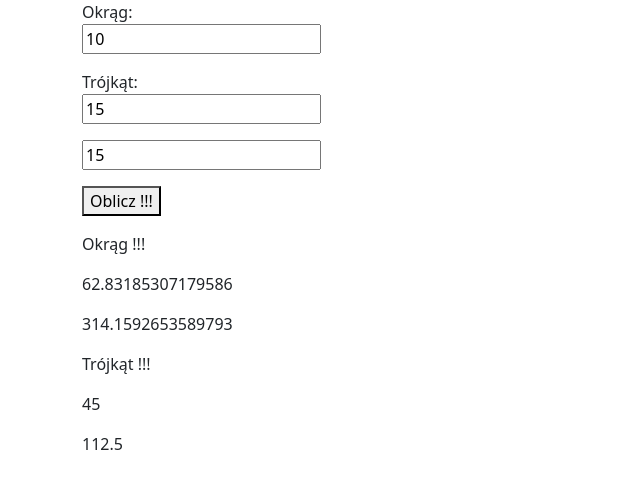
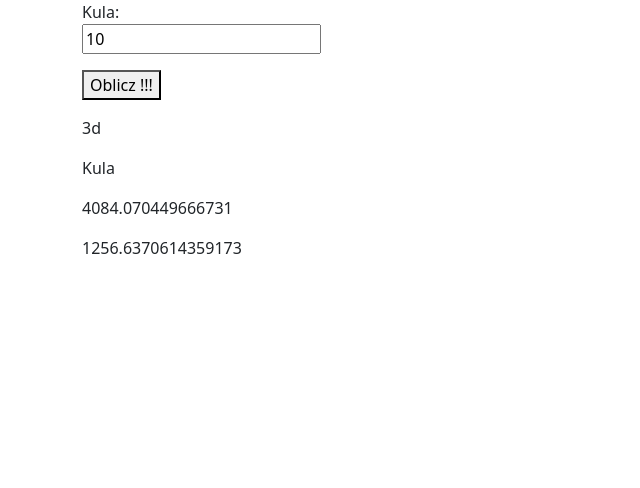
Before and after one commit to Michal-Radomski/Udemy_JS_and_TS_Courses, a website with bundled scripts: page 04 JS OOP/src/index.html in a window 1280 px wide. Both pictures are taken after a click on the button "Oblicz !!!". Shown: the whole page, without its empty margins (0-640 px from the left). Built offline with nearby package versions, Linux system fonts and the light colour scheme; files whose address does not match are found by name.

Commit message:
JS OOP - commit 22

```diff
--- a/04 JS OOP/src/index.html
+++ b/04 JS OOP/src/index.html
@@ -222,7 +222,7 @@
         <p id="pole"></p>
       </div> -->
 
-      <div class="main">
+      <!-- <div class="main">
         <label>Okrąg: </label>
         <p><input type="text" id="r" value="10" /></p>
         <label>Trójkąt: </label>
@@ -235,6 +235,16 @@
         <p id="trojkat"></p>
         <p id="objetosc2"></p>
         <p id="pole2"></p>
+      </div> -->
+
+      <div class="main">
+        <label>Kula: </label>
+        <p><input type="text" id="r" value="10" /></p>
+        <p><button type="button" id="btn">Oblicz !!!</button></p>
+        <p id="figura3d"></p>
+        <p id="figKula"></p>
+        <p id="objetosc"></p>
+        <p id="pole"></p>
       </div>
     </div>
 
--- a/04 JS OOP/src/index.ts
+++ b/04 JS OOP/src/index.ts
@@ -1011,54 +1011,98 @@ const b = Number("123"); // b === 123 is true //* Number
 // btn.addEventListener("click", make);
 
 //* Classes
-class Circle {
+// class Circle {
+//   r: number;
+//   constructor(r: number) {
+//     this.r = r;
+//   }
+//   makeVolume() {
+//     return 2 * Math.PI * this.r;
+//   }
+//   makeArea() {
+//     return Math.PI * Math.pow(this.r, 2);
+//   }
+// }
+// function make() {
+//   const r = (document.getElementById("r") as HTMLInputElement).value;
+//   const circle = new Circle(Number(r));
+//   // console.log({ circle });
+//   const circleVolume = circle.makeVolume();
+//   const circleArea = circle.makeArea();
+//   (document.getElementById("okrag") as HTMLParagraphElement).innerHTML = "Okrąg !!!";
+//   (document.getElementById("objetosc") as HTMLParagraphElement).innerHTML = String(circleVolume);
+//   (document.getElementById("pole") as HTMLParagraphElement).innerHTML = String(circleArea);
+// }
+// const btn = document.getElementById("btn") as HTMLButtonElement;
+// btn.addEventListener("click", make);
+// class Triangle {
+//   a: number;
+//   h: number;
+//   constructor(a: number, h: number) {
+//     this.a = a;
+//     this.h = h;
+//   }
+//   makeVolume() {
+//     return 3 * this.a;
+//   }
+//   makeArea() {
+//     let part = this.a * this.h;
+//     let fullArea = part / 2;
+//     return fullArea;
+//   }
+// }
+// function make2() {
+//   const a = (document.getElementById("a") as HTMLInputElement).value;
+//   const h = a;
+//   const triangle = new Triangle(Number(a), Number(h)) as Triangle;
+//   // console.log({ triangle });
+//   const triangleVolume = triangle.makeVolume();
+//   const triangleArea = triangle.makeArea();
+
+//   (document.getElementById("trojkat") as HTMLParagraphElement).innerHTML = "Trójkąt !!!";
+//   (document.getElementById("objetosc2") as HTMLParagraphElement).innerHTML = triangleVolume.toString();
+//   (document.getElementById("pole2") as HTMLParagraphElement).innerHTML = triangleArea.toString();
+// }
+// btn.addEventListener("click", make2);
+
+class Figure {
+  type: string;
+  constructor(type: string) {
+    this.type = type;
+  }
+  displayType() {
+    return this.type;
+  }
+}
+class Ball extends Figure {
   r: number;
-  constructor(r: number) {
+  constructor(name: string, r: number) {
+    super(name);
     this.r = r;
   }
   makeVolume() {
-    return 2 * Math.PI * this.r;
+    let partVolume = Math.PI * Math.pow(this.r, 3);
+    let volume = 1.3 * partVolume;
+    return volume;
   }
   makeArea() {
-    return Math.PI * Math.pow(this.r, 2);
+    return 4 * Math.PI * Math.pow(this.r, 2);
   }
 }
+
 function make() {
   const r = (document.getElementById("r") as HTMLInputElement).value;
-  const circle = new Circle(Number(r));
-  const circleVolume = circle.makeVolume();
-  const circleArea = circle.makeArea();
-  (document.getElementById("okrag") as HTMLParagraphElement).innerHTML = "Okrąg !!!";
-  (document.getElementById("objetosc") as HTMLParagraphElement).innerHTML = String(circleVolume);
-  (document.getElementById("pole") as HTMLParagraphElement).innerHTML = String(circleArea);
+  const fig3d = new Figure("3d");
+  const figure3d = fig3d.displayType();
+  (document.getElementById("figura3d") as HTMLParagraphElement).innerHTML = figure3d;
+  const ball: Ball = new Ball("Kula", Number(r));
+  // console.log({ ball }, typeof ball);
+  const nameOfKula = ball.displayType();
+  const ballVolume = ball.makeVolume();
+  const ballArea = ball.makeArea();
+  (document.getElementById("figKula") as HTMLParagraphElement).innerHTML = nameOfKula;
+  (document.getElementById("objetosc") as HTMLParagraphElement).innerHTML = String(ballVolume);
+  (document.getElementById("pole") as HTMLParagraphElement).innerHTML = String(ballArea);
 }
 const btn = document.getElementById("btn") as HTMLButtonElement;
 btn.addEventListener("click", make);
-class Triangle {
-  a: number;
-  h: number;
-  constructor(a: number, h: number) {
-    this.a = a;
-    this.h = h;
-  }
-  makeVolume() {
-    return 3 * this.a;
-  }
-  makeArea() {
-    let part = this.a * this.h;
-    let fullArea = part / 2;
-    return fullArea;
-  }
-}
-function make2() {
-  const a = (document.getElementById("a") as HTMLInputElement).value;
-  const h = a;
-  const triangle = new Triangle(Number(a), Number(h));
-  const triangleVolume = triangle.makeVolume();
-  const triangleArea = triangle.makeArea();
-
-  (document.getElementById("trojkat") as HTMLParagraphElement).innerHTML = "Trójkąt !!!";
-  (document.getElementById("objetosc2") as HTMLParagraphElement).innerHTML = triangleVolume.toString();
-  (document.getElementById("pole2") as HTMLParagraphElement).innerHTML = triangleArea.toString();
-}
-btn.addEventListener("click", make2);
```
